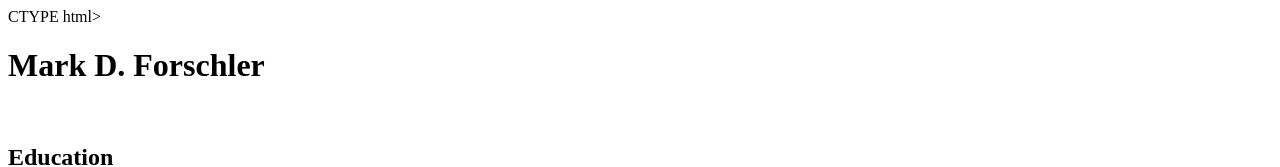
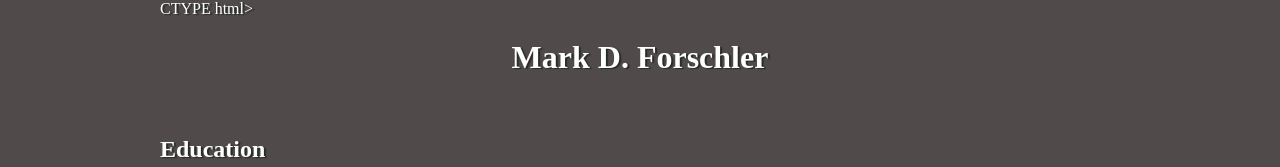
Before and after one commit to bhogancvtc/website_2015, a plain HTML site: page forschler_mark.html in a window 1280 px wide. Shown: the top 167 px of the page. Drawn offline with Linux system fonts and the light colour scheme.

Commit message:
Updates styles.css with styles for forschler_mark.html

```diff
--- a/styles.css
+++ b/styles.css
@@ -16,3 +16,16 @@
 #banderson_wrapper header{
    border-bottom: 1px solid black;
 }
+
+#mforschler_body {
+    background-color: #504A4B;
+    color: #FFF;
+    width: 960px;
+    margin:0 auto;
+    text-align: left;
+    text-shadow: 2px 1px 1px rgba(39, 44, 39, 1);
+}
+
+#mforschler_h1 {
+    text-align:center;
+}
```
